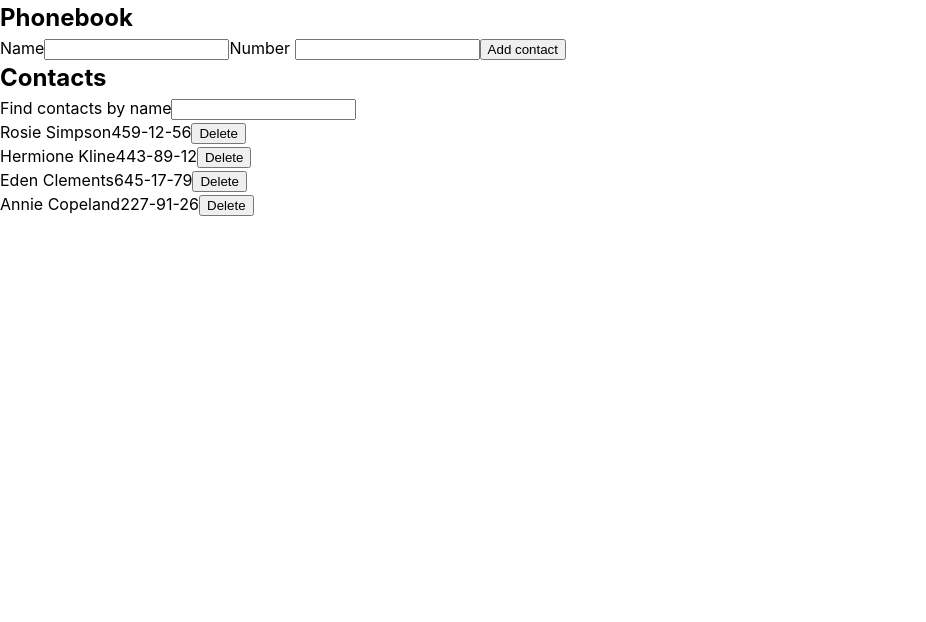
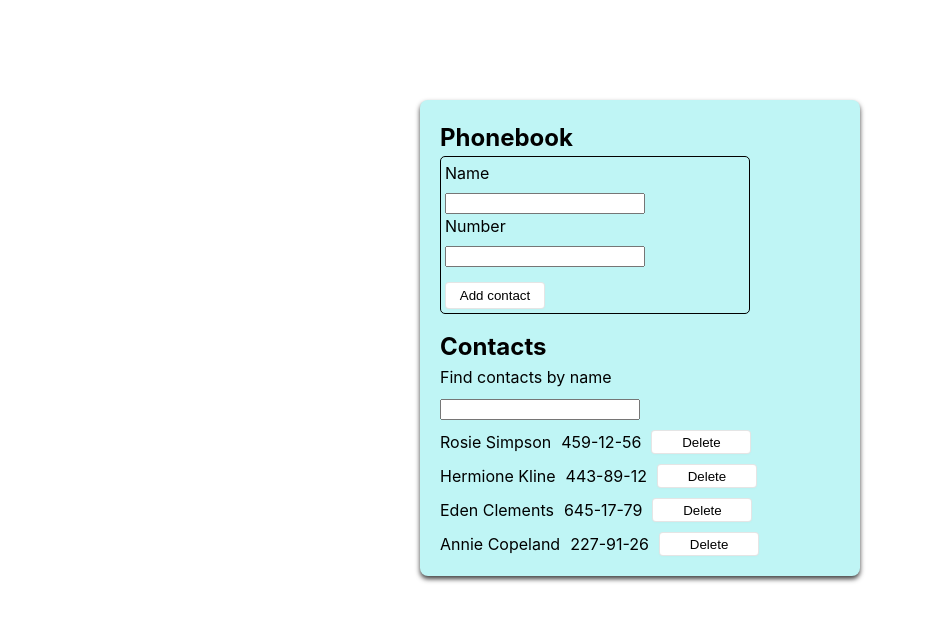
Before and after one commit to Linsted/goit-react-hw-02-phonebook, a React (Create React App) app: page / in a window 1280 px wide. Shown: the top 622 px of the page, without its empty margins (0-926 px from the left). Built offline with nearby package versions, Linux system fonts and the light colour scheme.

Commit message:
finished task 2

```diff
--- a/package.json
+++ b/package.json
@@ -4,6 +4,8 @@
   "private": true,
   "homepage": "https://Linsted.github.io/goit-react-hw-02-phonebook/",
   "dependencies": {
+    "@emotion/react": "^11.10.6",
+    "@emotion/styled": "^11.10.6",
     "@testing-library/jest-dom": "^5.16.3",
     "@testing-library/react": "^12.1.4",
     "@testing-library/user-event": "^13.5.0",
--- a/src/components/App.jsx
+++ b/src/components/App.jsx
@@ -1,7 +1,8 @@
 import React from "react"
 import { Contacts } from "./Contacts/Contacts"
 import { FilterContacts } from "./FilterContacts/FilterContacts"
-import { PhonebookForm } from "./PhonebookForm/PhonebookForm"
+import { PhonebookForm } from "./PhonebookForm/PhonebookForm";
+import {Section} from "./App.styled"
 
 export class App extends React.Component {
 
@@ -19,9 +20,8 @@ export class App extends React.Component {
   }
 
 
-  addContact = newState => {
-    // console.log(newState)
-    // console.log(this.state.contacts)
+  addContact = (newState) => {
+
     this.state.contacts.some(contact => contact.name === newState.name) ? alert(`${newState.name} is in your list`) :
       this.setState(prevState => {
         return ({
@@ -31,11 +31,10 @@ export class App extends React.Component {
   };
 
 
-  filterForm = evt => this.setState({ filter: evt.target.value, });
+  filterForm = (evt) => {this.setState({ filter: evt.target.value, })};
 
 
   deleteContact = (id) => {
-    console.log(id)
     this.setState((prevState) => {
       return ({
         contacts: prevState.contacts.filter(contact => contact.id !== id)
@@ -63,7 +62,7 @@ export class App extends React.Component {
 
 
     return (
-      <section>
+      <Section>
         <h1>Phonebook</h1>
         < PhonebookForm onSubmit={addContact} />
         <h2>Contacts</h2>
@@ -75,7 +74,6 @@ export class App extends React.Component {
           onClick={deleteContact}
            />
 
-
-    </section>
+      </Section>
   )}
 };
--- /dev/null
+++ b/src/components/App.styled.jsx
@@ -0,0 +1,13 @@
+import styled from '@emotion/styled'
+
+export const Section = styled.section`
+margin-top: 100px;
+    width: 400px;
+    max-width: 800px;
+    margin-inline: auto;
+    background-color: #bff5f5;
+    padding: 20px;
+    box-shadow: 0px 3px 5px 0px rgba(0,0,0,0.75);
+    border-radius: 8px;
+    overflow-x: auto;
+`
--- a/src/components/Contacts/Contacts.jsx
+++ b/src/components/Contacts/Contacts.jsx
@@ -1,12 +1,13 @@
 import PropTypes from 'prop-types';
 import { ListItem } from './Listitem';
+import { List } from './Contacts.styled';
 
 export const Contacts = ({contacts, onClick}) => {
     // console.log(onClick)
 
     return (
         <div>
-            <ul>{contacts.map(contact => <ListItem key={contact.id} contact={contact} onClick={onClick} /> )}</ul>
+            <List>{contacts.map(contact => <ListItem key={contact.id} contact={contact} onClick={onClick} /> )}</List>
         </div>
     )
 }
--- /dev/null
+++ b/src/components/Contacts/Contacts.styled.jsx
@@ -0,0 +1,7 @@
+import styled from '@emotion/styled'
+
+export const List = styled.ul`
+    display: flex;
+    flex-direction: column;
+    gap: 10px;
+`
--- /dev/null
+++ b/src/components/Contacts/ListItem.styled.jsx
@@ -0,0 +1,21 @@
+import styled from '@emotion/styled'
+
+export const Item = styled.li`
+    display: flex;
+    gap: 10px;
+`
+
+export const Button = styled.button`
+     width: 100px;
+     padding: 0px;
+
+    background-color: #FFFFFF;
+    border: 1px solid rgba(0, 0, 0, 0.1);
+    border-radius: .25rem;
+    box-shadow: rgba(0, 0, 0, 0.02) 0 1px 3px 0;
+    cursor: pointer;
+    :hover {
+    border-color: rgba(0, 0, 0, 0.15);
+    box-shadow: rgba(0, 0, 0, 0.1) 0 4px 12px;
+    color: rgba(0, 0, 0, 0.65);}
+`
--- a/src/components/Contacts/Listitem.jsx
+++ b/src/components/Contacts/Listitem.jsx
@@ -1,14 +1,16 @@
 import PropTypes from 'prop-types';
+import { Item } from './ListItem.styled';
+import { Button } from './ListItem.styled';
 
 export const ListItem = ({ contact : {name, phone, id}, onClick }) => {
-    console.log()
+
 
     return (
-        <li>
+        <Item>
             <span>{name}</span>
             <span>{phone}</span>
-            <button type='button' onClick={()=>onClick(id)}>Delete</button>
-        </li>
+            <Button type='button' onClick={()=>onClick(id)}>Delete</Button>
+        </Item>
     )
 }
 
--- a/src/components/FilterContacts/FilterContacts.jsx
+++ b/src/components/FilterContacts/FilterContacts.jsx
@@ -1,11 +1,11 @@
 import PropTypes from 'prop-types';
+import { Label } from './FilterContacts.styled';
 
 export const FilterContacts = ({onFilter, filter}) => {
     return (
-        <label> Find contacts by name
+        <Label> Find contacts by name
             <input type="text" name='filter' onChange={onFilter} value={filter} />
-
-    </label>
+        </Label>
 )
 }
 
--- /dev/null
+++ b/src/components/FilterContacts/FilterContacts.styled.jsx
@@ -0,0 +1,9 @@
+import styled from '@emotion/styled'
+
+export const Label = styled.label`
+    display: flex;
+    flex-direction: column;
+    width: 200px;
+    gap: 10px;
+    margin-bottom: 10px;
+`
--- /dev/null
+++ b/src/components/PhonebookForm/FormStyled.styled.jsx
@@ -0,0 +1,40 @@
+import styled from '@emotion/styled'
+import { Form } from 'formik'
+
+export const FormStyled = styled(Form)`
+    display: flex;
+    flex-direction: column;
+    border: 1px solid black;
+    border-radius: 5px;
+    padding: 4px;
+    margin-bottom: 15px;
+    width: 300px;
+`
+
+export const Label = styled.label`
+    display: flex;
+    flex-direction: column;
+    gap: 8px;
+    width: 200px;
+`
+
+export const Button = styled.button`
+    width: 100px;
+    margin-top: 15px;
+    padding: 5px;
+
+  background-color: #FFFFFF;
+  border: 1px solid rgba(0, 0, 0, 0.1);
+  border-radius: .25rem;
+  box-shadow: rgba(0, 0, 0, 0.02) 0 1px 3px 0;
+  box-sizing: border-box;
+  cursor: pointer;
+    :hover {
+    border-color: rgba(0, 0, 0, 0.15);
+    box-shadow: rgba(0, 0, 0, 0.1) 0 4px 12px;
+    color: rgba(0, 0, 0, 0.65);}
+
+
+
+
+`
--- a/src/components/PhonebookForm/PhonebookForm.jsx
+++ b/src/components/PhonebookForm/PhonebookForm.jsx
@@ -1,7 +1,9 @@
 import { Formik, Field, Form } from 'formik';
 import { nanoid } from 'nanoid';
 import PropTypes from 'prop-types';
-import { object, string, } from 'yup';
+import { object, string } from 'yup';
+import { FormStyled, Label, Button } from './FormStyled.styled';
+
 
 
 
@@ -34,25 +36,25 @@ export const PhonebookForm = ({onSubmit}) => {
                 resetForm()
             }}>
 
-            <Form>
-                <label>Name
+            <FormStyled>
+                <Label>Name
                 <Field name="name"/>
-                </label>
-                <label>
+                </Label>
+                <Label>
                     Number <Field
                         type="phone"
                         name="phone"
                         pattern="\+?\d{1,4}?[-.\s]?\(?\d{1,3}?\)?[-.\s]?\d{1,4}[-.\s]?\d{1,4}[-.\s]?\d{1,9}"
                         title="Phone number must be digits and can contain spaces, dashes, parentheses and can start with +"/>
-                </label>
+                </Label>
 
 
-            <button type="submit">Add contact</button>
-            </Form>
+            <Button type="submit">Add contact</Button>
+            </FormStyled>
         </Formik>
     )
 }
 
 PhonebookForm.propTypes = {
-    onSubmit: PropTypes.func,
+    onSubmit: PropTypes.func.isRequired,
 }
--- a/src/index.css
+++ b/src/index.css
@@ -33,6 +33,7 @@ ul,
 ol {
   margin: 0;
   padding: 0;
+  list-style: none;
 }
 
 img {
```
Also changed, not shown: 1 other file (tests, documents, lock files or other folders).
